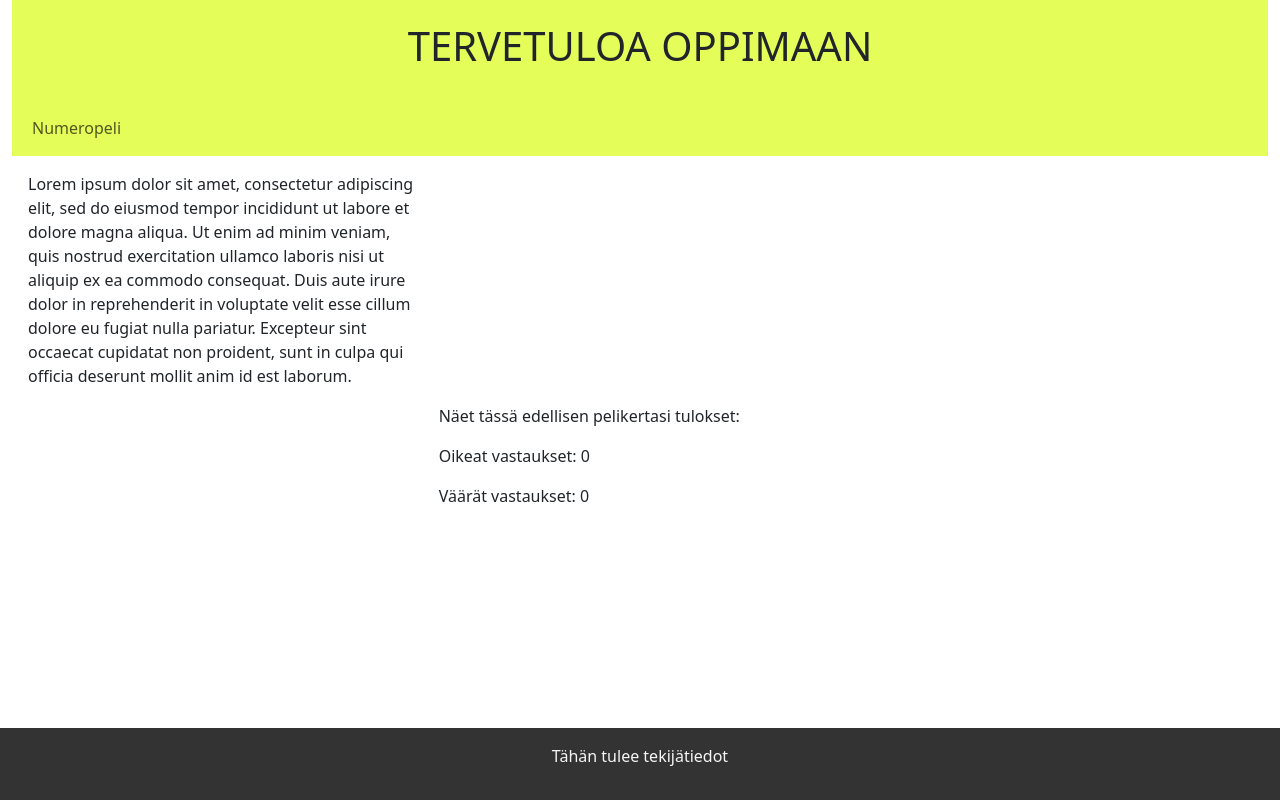
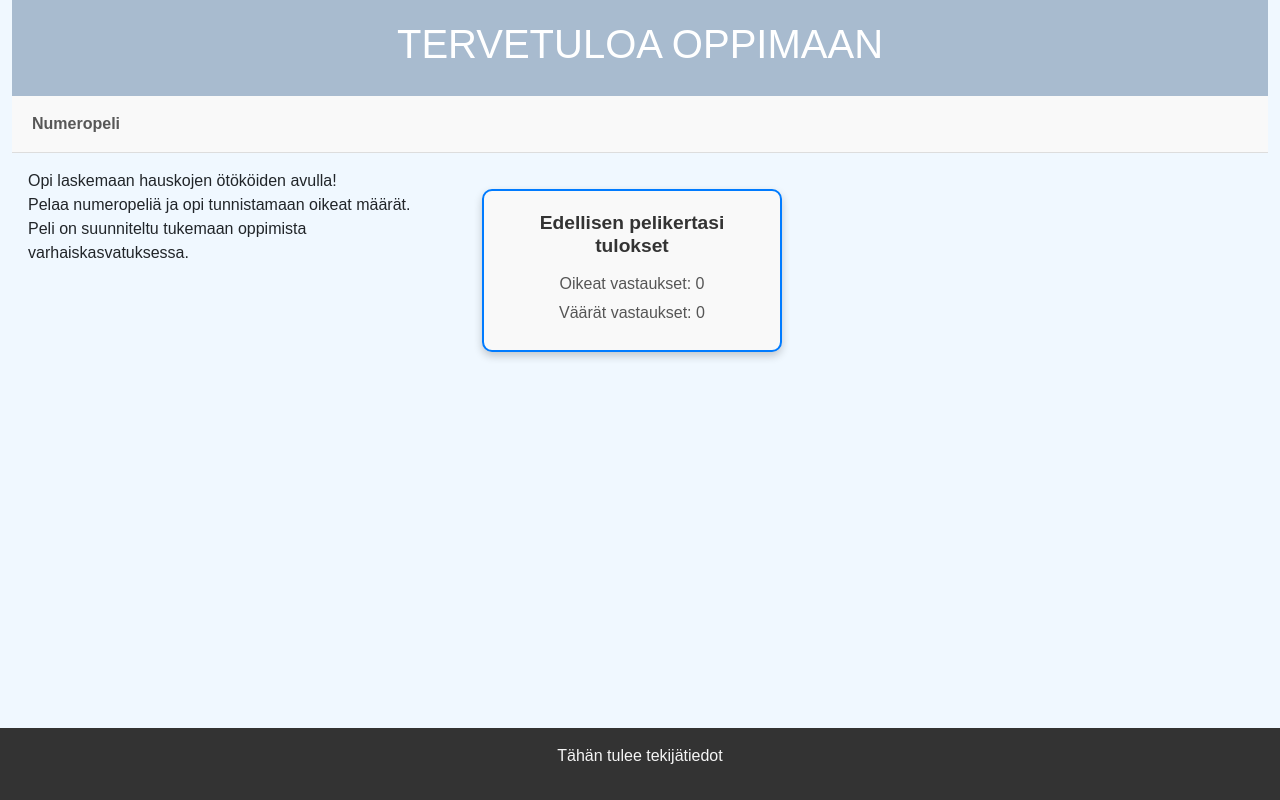
Before and after one commit to hubbeli/harjoitustyo, a plain HTML site: page index.html in a window 1280 px wide. Drawn offline with nearby package versions, Linux system fonts and the light colour scheme.

Commit message:
Korjattiin hampurilaisvalikko toimivaksi.

```diff
--- a/css/style.css
+++ b/css/style.css
@@ -1,16 +1,50 @@
+body {
+    background-color: #f0f8ff;
+    font-family: Arial, sans-serif;
+}
+
 header {
-    background-color: #e4fd58;
-    height: 100px;
+    padding: 20px 0;
+    background-color: #a8bbcf; /* Sininen taustaväri */
+    color: white;
 }
 
 nav {
-    background-color: #e4fd58;
+    background-color: #f9f9f9;
+    border-bottom: 1px solid #ddd;
+    color: #007bff;
+    font-weight: bold;
 }
 
 footer {
     background-color: #333;
     color: #f5f5f5;
     text-align: center;
+}
+
+/* Etusivun tulososion muotoilu */
+#score {
+    background-color: #f9f9f9;
+    border: 2px solid #007bff;
+    border-radius: 10px;
+    padding: 20px;
+    box-shadow: 0px 4px 8px rgba(0, 0, 0, 0.2);
+    text-align: center;
+    max-width: 300px;
+    margin: 20px auto;
+}
+
+#score h5 {
+    font-size: 1.2rem;
+    font-weight: bold;
+    color: #333;
+    margin-bottom: 15px;
+}
+
+#score p {
+    font-size: 1rem;
+    color: #555;
+    margin: 5px 0;
 }
 
 /* Numeropelin muotoilu */
--- a/index.html
+++ b/index.html
@@ -14,12 +14,12 @@
         </header>
         <nav class="navbar navbar-expand-md">
             <div class="container-fluid">
-              <button class="navbar-toggler" type="button"
-                data-bs-toggle="collapse"
-                data-bs-target="#navbarSupportedContent"
-                aria-controls="navbarSupportedContent"
-                aria-expanded="false"
-                aria-label="Toggle navigation">
+                <button class="navbar-toggler" type="button"
+                    data-bs-toggle="collapse"
+                    data-bs-target="#mainmenu"
+                    aria-controls="mainmenu"
+                    aria-expanded="false"
+                    aria-label="Toggle navigation">
                 <span class="navbar-toggler-icon"></span>
               </button>
               <div class="collapse navbar-collapse" id="mainmenu">
@@ -33,23 +33,13 @@
             <div class="col-md-8 p-3">
                 <div class="container-fluid">
                     <div class="row">
-                        <article class="col-md-6"><p>Lorem ipsum dolor sit amet, consectetur adipiscing elit, sed do eiusmod tempor incididunt ut labore et dolore magna aliqua. Ut enim ad minim veniam, quis nostrud exercitation ullamco laboris nisi ut aliquip ex ea commodo consequat. Duis aute irure dolor in reprehenderit in voluptate velit esse cillum dolore eu fugiat nulla pariatur. Excepteur sint occaecat cupidatat non proident, sunt in culpa qui officia deserunt mollit anim id est laborum.</p></article>
-                        <article class="col-md-6"></article>
-                        <article class="col-md-6"></article>
+                        <article class="col-md-6"><p>Opi laskemaan hauskojen ötököiden avulla! <br> Pelaa numeropeliä ja opi tunnistamaan oikeat määrät. <br> Peli on suunniteltu tukemaan oppimista varhaiskasvatuksessa.</p></article>
                         <article class="col-md-6">
                             <div id="score">
-                                <p>Näet tässä edellisen pelikertasi tulokset: </p>
+                                <h5>Edellisen pelikertasi tulokset</h5>
                                 <p>Oikeat vastaukset: <span id="correct-score">0</span></p>
                                 <p>Väärät vastaukset: <span id="incorrect-score">0</span></p>
                             </div>
-                            <script>
-                                // Haetaan pisteet sessionStoragesta
-                                const correctScore = sessionStorage.getItem("correctCount") || 0;
-                                const incorrectScore = sessionStorage.getItem("incorrectCount") || 0;
-                                // Näytetään pisteet HTML-sivuilla
-                                document.getElementById("correct-score").textContent = correctScore;
-                                document.getElementById("incorrect-score").textContent = incorrectScore;
-                            </script>
                         </article>
                     </div>
                 </div>
@@ -64,5 +54,13 @@
         </div>
     </footer>
     <script src="https://cdn.jsdelivr.net/npm/bootstrap@5.3.3/dist/js/bootstrap.bundle.min.js" integrity="sha384-YvpcrYf0tY3lHB60NNkmXc5s9fDVZLESaAA55NDzOxhy9GkcIdslK1eN7N6jIeHz" crossorigin="anonymous"></script>
+    <script>
+        // Haetaan pisteet sessionStoragesta
+        const correctScore = sessionStorage.getItem("correctCount") || 0;
+        const incorrectScore = sessionStorage.getItem("incorrectCount") || 0;
+        // Näytetään pisteet HTML-sivuilla
+        document.getElementById("correct-score").textContent = correctScore;
+        document.getElementById("incorrect-score").textContent = incorrectScore;
+    </script>
 </body>
 </html>
```
Also changed, not shown: index2.html (+7 -7 lines).
